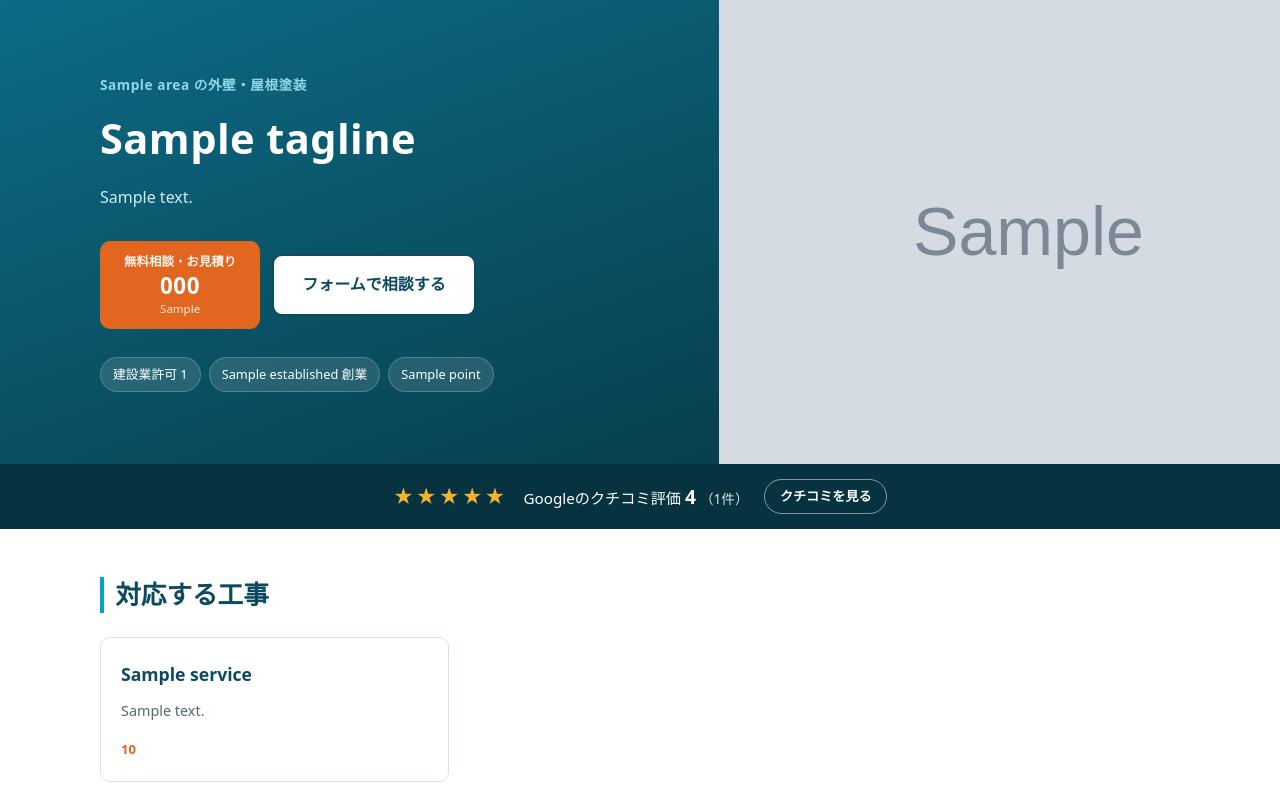
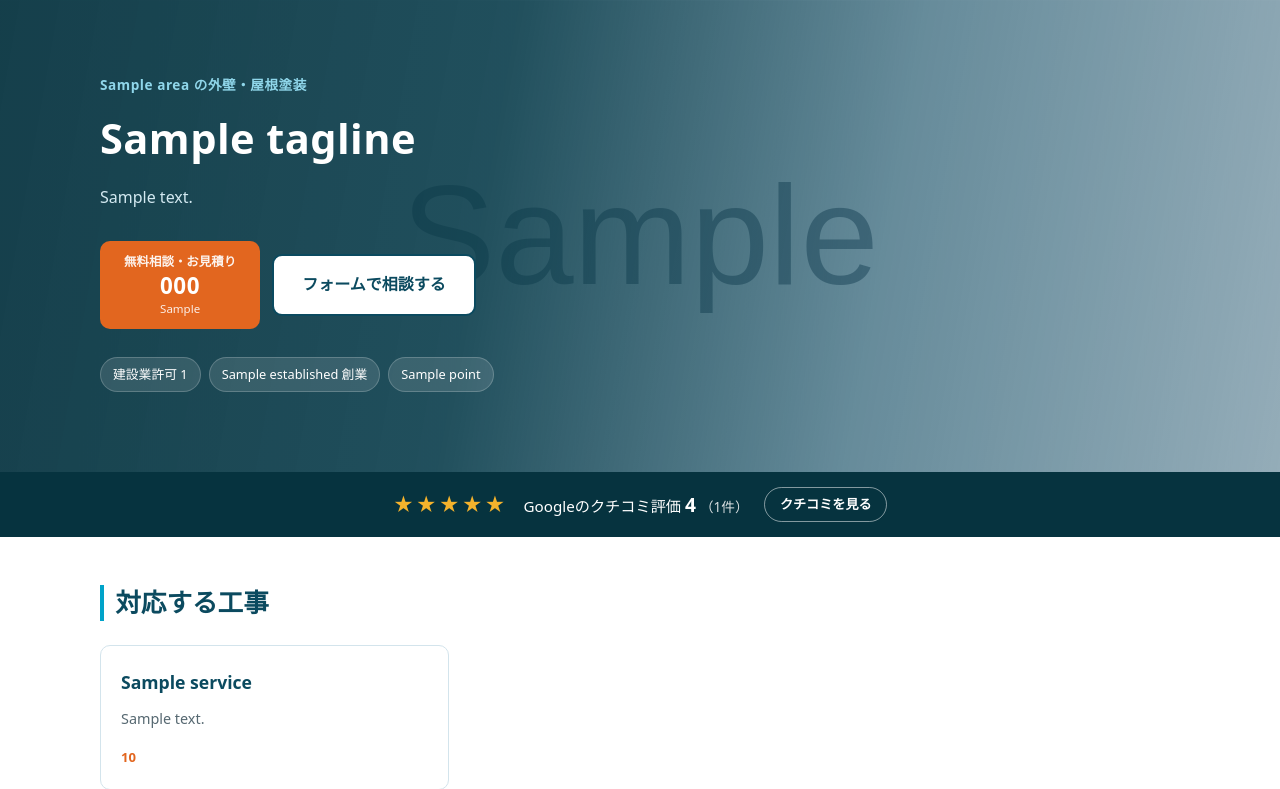
Before and after one commit to t1a2t2s3u/claude, a Python web app: template site/templates/index.html in a window 1280 px wide. Shown: the part 89-878 px from the top of the page. Run offline with Jinja, Linux system fonts and the light colour scheme; the template is opened without the code that fills it: most values are stand-ins (such as "Sample title", 1, 10 or a date in 2020); grey boxes marked "Sample" are stand-in pictures.

Commit message:
トップの見出しを、写真を敷いて文字を重ねる形に戻した
左右に分ける形にしていたのを、本人の指示により従来の重ねる形に戻した。
文字が乗る左側を濃く落とし、右側で写真を見せる配分は残してある。

タグの対応を確かめるテストは、分割とは独立に有用なので残す。

Co-Authored-By: Claude Opus 5 <noreply@anthropic.com>
Claude-Session: https://claude.ai/code/session_018tnVthesxTHzM7VEmMwQqW

```diff
--- a/site/assets/style.css
+++ b/site/assets/style.css
@@ -499,36 +499,29 @@ table.price-table thead th {
   .brand-logo { height: 52px; }
 }
 
-/* ---------- 写真つきの見出し ---------- */
+/* ---------- 写真を敷いた見出し ---------- */
 
-/* 狭い画面：文字の下に写真を帯として置く。
-   写真の上に文字を重ねると、読ませるために暗くする必要があり、
-   家だと分かる要素 (窓・シャッター) が見えなくなる。 */
-.hero-figure {
-  display: block;
-  aspect-ratio: 16 / 10;
-  background-image: var(--hero-image);
+.hero-photo {
+  /* 文字が乗る左側を濃く落とし、右側は写真を見せる */
+  background-image:
+    linear-gradient(100deg,
+      rgba(6,51,63,.93) 0%,
+      rgba(8,60,74,.88) 38%,
+      rgba(11,74,95,.55) 68%,
+      rgba(11,74,95,.32) 100%),
+    var(--hero-image);
   background-size: cover;
-  background-position: center;
+  background-position: center right;
 }
 
-/* 広い画面：文字と写真を左右に分ける。
-   重ねる形だと、家だと分かる要素 (窓・シャッター) が文字の下に隠れてしまう。 */
-@media (min-width: 900px) {
+@media (max-width: 760px) {
+  /* 幅が狭いと文字が写真の全面に重なるため、全体を濃くする */
   .hero-photo {
-    display: grid;
-    grid-template-columns: 1fr minmax(19rem, .78fr);
-    align-items: stretch;
-    background-image: linear-gradient(160deg, #0d6b85 0%, var(--brand-deepest) 100%);
-    padding: 0;
+    background-image:
+      linear-gradient(165deg, rgba(6,51,63,.90) 0%, rgba(11,74,95,.86) 100%),
+      var(--hero-image);
+    background-position: center;
   }
-  .hero-photo .hero-main { display: flex; align-items: center; padding: 4.5rem 0; }
-  .hero-photo .hero-inner {
-    width: auto; margin: 0;
-    padding-left: max(1.25rem, calc((100vw - var(--wrap)) / 2));
-    padding-right: 2.5rem;
-  }
-  .hero-figure { aspect-ratio: auto; background-position: center left; }
 }
 
 /* ---------- Googleのクチコミ帯 ---------- */
--- a/site/templates/index.html
+++ b/site/templates/index.html
@@ -3,7 +3,6 @@
 {% block content %}
 
 <section class="hero{% if settings.hero_image %} hero-photo{% endif %}"{% if settings.hero_image %} style="--hero-image: url('/assets/{{ settings.hero_image }}')"{% endif %}>
-  <div class="hero-main">
   <div class="wrap hero-inner">
     <p class="hero-eyebrow">{{ company.areas|join(' ・ ') }} の外壁・屋根塗装</p>
     <h1>{{ company.tagline }}</h1>
@@ -22,10 +21,6 @@
       {% for point in company.trust_points %}<li>{{ point }}</li>{% endfor %}
     </ul>
   </div>
-  </div>
-  {% if settings.hero_image %}
-  <div class="hero-figure" role="img" aria-label="{{ company.name }}が施工した外壁"></div>
-  {% endif %}
 </section>
 
 {% if company.review_count %}
```
